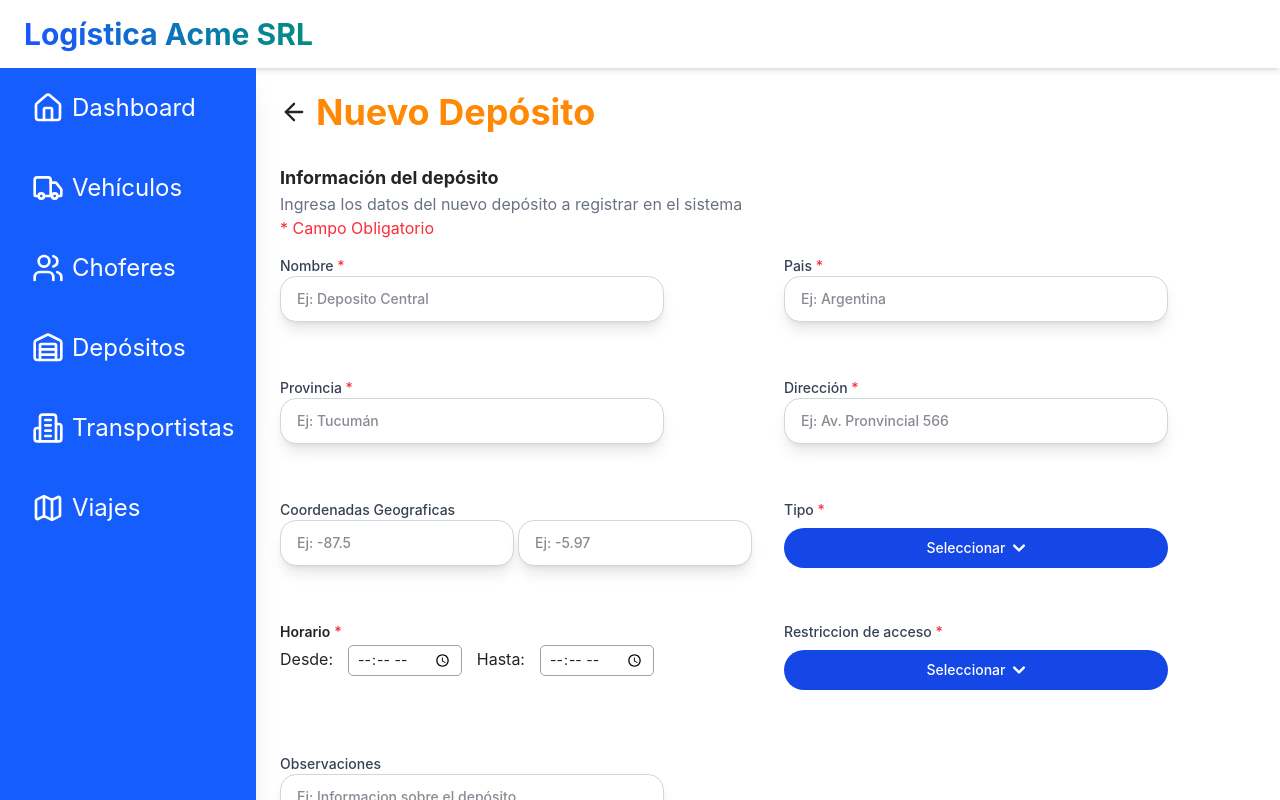
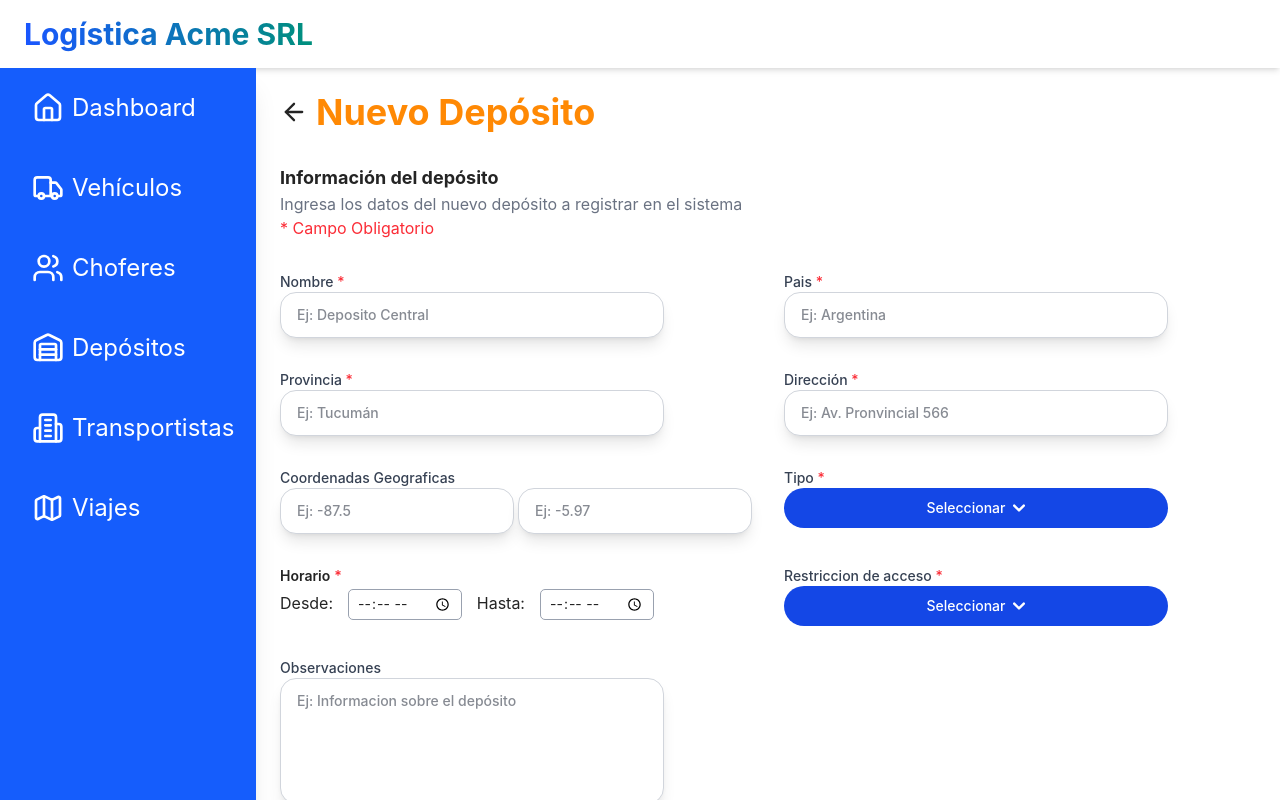
Before and after one commit to DesApp-2025c1-Grupo-5/viajes-frontend, a React (Vite) app: page /nuevoDeposito in a window 1280 px wide. Shown: the top 800 px of the page. Built offline with nearby package versions, Linux system fonts and the light colour scheme.

Commit message:
Se corrigió la disposición de los elementos en los formularios, se corritieron los márgenes para que todos queden bien posicionados.

```diff
--- a/src/components/DropDownButton.jsx
+++ b/src/components/DropDownButton.jsx
@@ -2,7 +2,7 @@ const DropdownButton = ({ titulo, buttonText, onClick, className, required }) =>
   return (
     <div>
       {}
-      <span className="block mb-2 mt-4 text-sm font-medium text-gray-700">
+      <span className="block text-sm font-medium text-gray-700">
         {titulo}
         {required && <span className="text-red-500 text-bold"> *</span>}
       </span>
--- a/src/components/FormTitle.jsx
+++ b/src/components/FormTitle.jsx
@@ -1,6 +1,6 @@
 const FormTitle = (props) => {
   return (
-    <div>
+    <div className="mb-8">
         <h1 className={`mt-8 text-lg font-bold ${props.color}`}>{props.title}</h1>
         <h2 className="text-md text-gray-500">{props.description}</h2>
         <p className="text-red-500">* Campo Obligatorio</p>
--- a/src/components/Input.jsx
+++ b/src/components/Input.jsx
@@ -1,7 +1,7 @@
 const Input = (props) => {
   return (
     <>
-      <div className="mb-2 text-sm font-medium text-gray-700 mt-4 ">
+      <div className="text-sm font-medium text-gray-700">
         <label htmlFor={props.id}>
           {props.title}
           {props.required && <span className="text-red-500 text-bold"> *</span>}
--- a/src/components/TextArea.jsx
+++ b/src/components/TextArea.jsx
@@ -1,7 +1,7 @@
 const TextArea = (props) => {
   return (
     <>
-      <div className="mb-2 text-sm font-medium text-gray-700 mt-8 ">
+      <div className="text-sm font-medium text-gray-700">
         <label htmlFor={props.id}>{props.title}</label>
         <textarea
           className="w-full max-w-sm bg-white border-1 border-gray-300 rounded-2xl shadow-lg px-4 py-3 flex items-center justify-between text-gray-900 resize-none"
--- a/src/components/TimePicker.jsx
+++ b/src/components/TimePicker.jsx
@@ -1,6 +1,6 @@
 const TimePicker = (props) => {
   return (
-    <div className="flex flex-col gap-1 mt-4">
+    <div className="flex flex-col gap-1">
       <label htmlFor={props.id} className="text-sm font-semibold">
         {props.title}
         {props.required && <span className="text-red-500 ml-1">*</span>}
```
